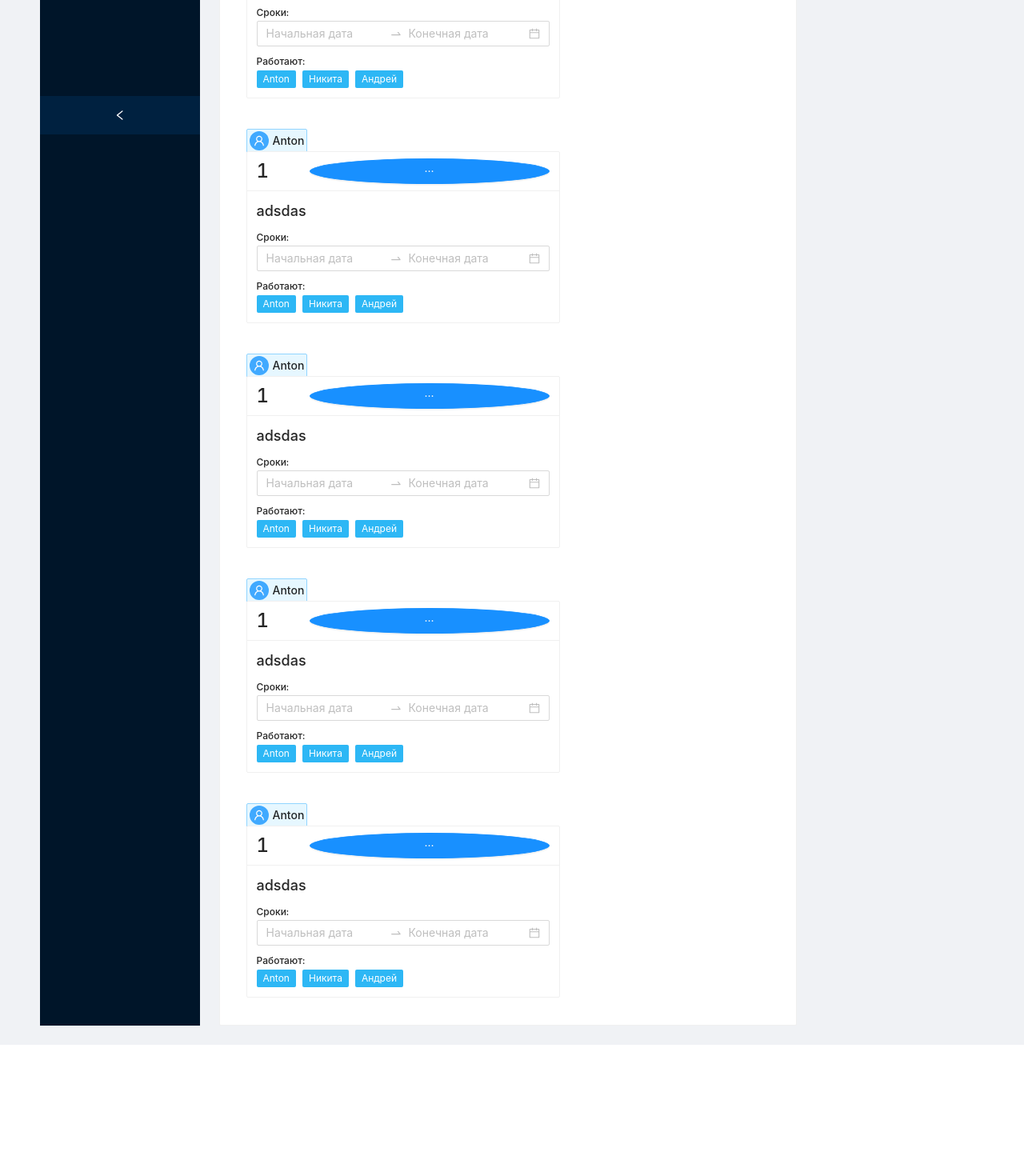
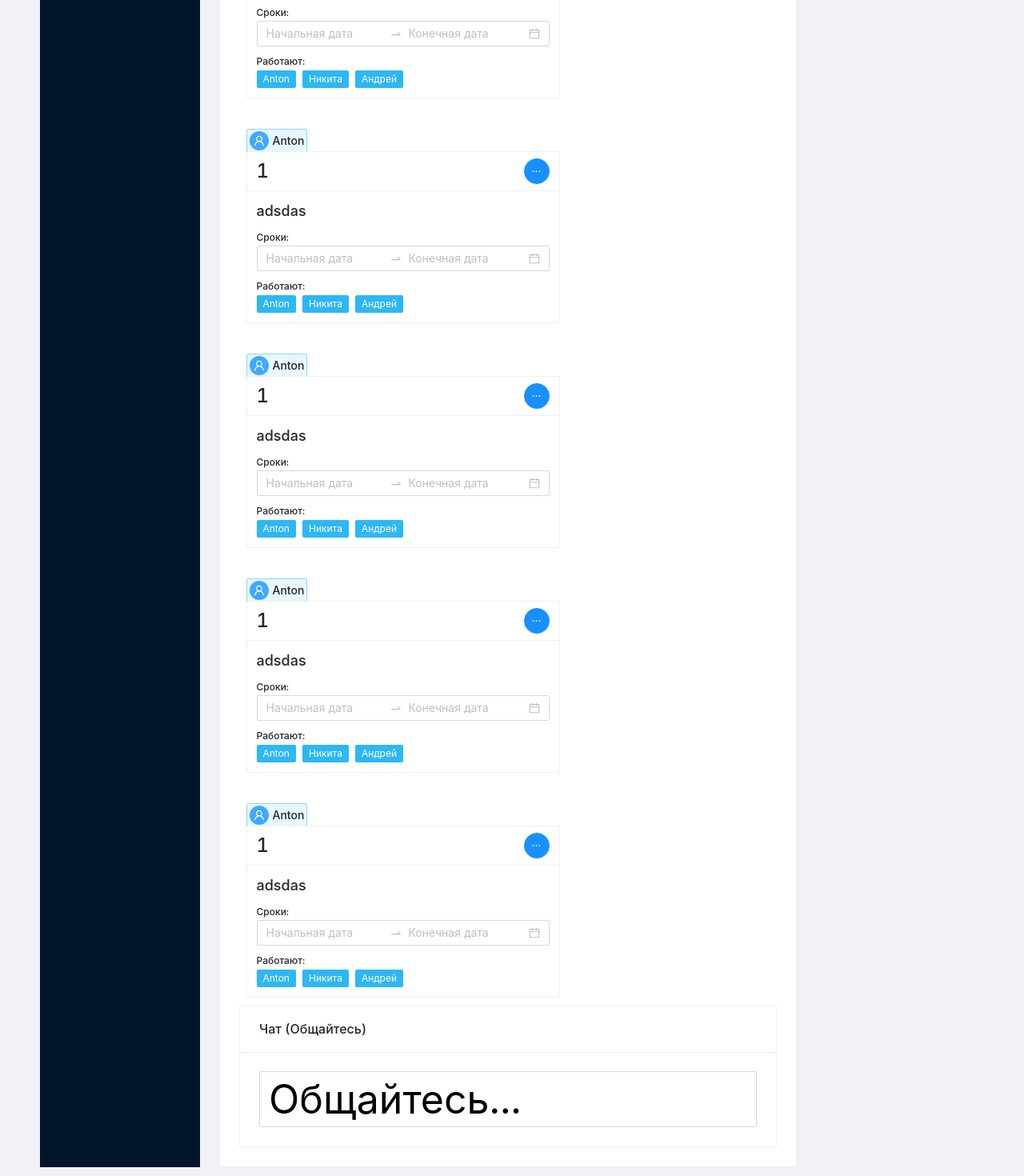
Before and after one commit to Anto-MSHK/code-H, a React (Create React App) app in the folder client/: page /main in a window 1280 px wide. Shown: the part 280-1750 px from the top of the page at 80% size. Before the commit the page ends 1586 px from the top, so only its background shows below. Built offline with nearby package versions, Linux system fonts and the light colour scheme.

Commit message:
Minor fixes ( JOPA 2 )

```diff
--- a/client/src/App.css
+++ b/client/src/App.css
@@ -45,9 +45,15 @@ h4 {
 }
 
 .ant-layout-sider-trigger {
-  top: 50%;
+  top: 5%;
+  margin-top: 5px;
+  background: #001529;
 }
 
 .ant_row {
   justify-content: center;
 }
+
+.ant-layout-sider-children {
+  margin-top: 40px;
+}
--- a/client/src/Components/Board/Board.tsx
+++ b/client/src/Components/Board/Board.tsx
@@ -1,14 +1,16 @@
-import { Card, Row } from "antd";
-import React, { FC } from "react";
-import { Task } from "../Task/Task";
+import {Card, Input, Row} from "antd";
+import React, {FC} from "react";
+import {Task} from "../Task/Task";
 import "./Board.css";
+
 interface BoardI {
     title: string;
 }
-export const Board: FC<BoardI> = ({ title }) => {
+
+export const Board: FC<BoardI> = ({title}) => {
     return (
         <div>
-      <h1 style={{ fontSize: "30px", margin: " 0 0 10px 0" }}>{title}</h1>
+            <h1 style={{fontSize: "30px", margin: " 0 0 10px 0"}}>{title}</h1>
             <Card className={"main-board"}>
                 <Row gutter={[3, 16]} justify="start">
                     <Task
@@ -42,6 +44,9 @@ export const Board: FC<BoardI> = ({ title }) => {
                         performers={["Anton", "Никита", "Андрей"]}
                     />
                 </Row>
+                <Card title={'Чат (Общайтесь)'}>
+                    <Input defaultValue={'Общайтесь...'} style={{width: '100%', height: '100%', color: 'black', fontSize: '50px', textAlign:'left'}}/>
+                </Card>
             </Card>
         </div>
     );
--- a/client/src/Components/Task/Task.tsx
+++ b/client/src/Components/Task/Task.tsx
@@ -46,7 +46,7 @@ export const Task: FC<TaskI> = ({ title, body, creator, performers, date }) => {
         size="small"
         title={<h1>{title}</h1>}
         extra={
-          <Button type="primary" shape="circle">
+          <Button type="primary" shape="circle" style={{width: '20px'}}>
             ···
           </Button>
         }
```
Lines whose indentation alone changed are shown as unchanged.
